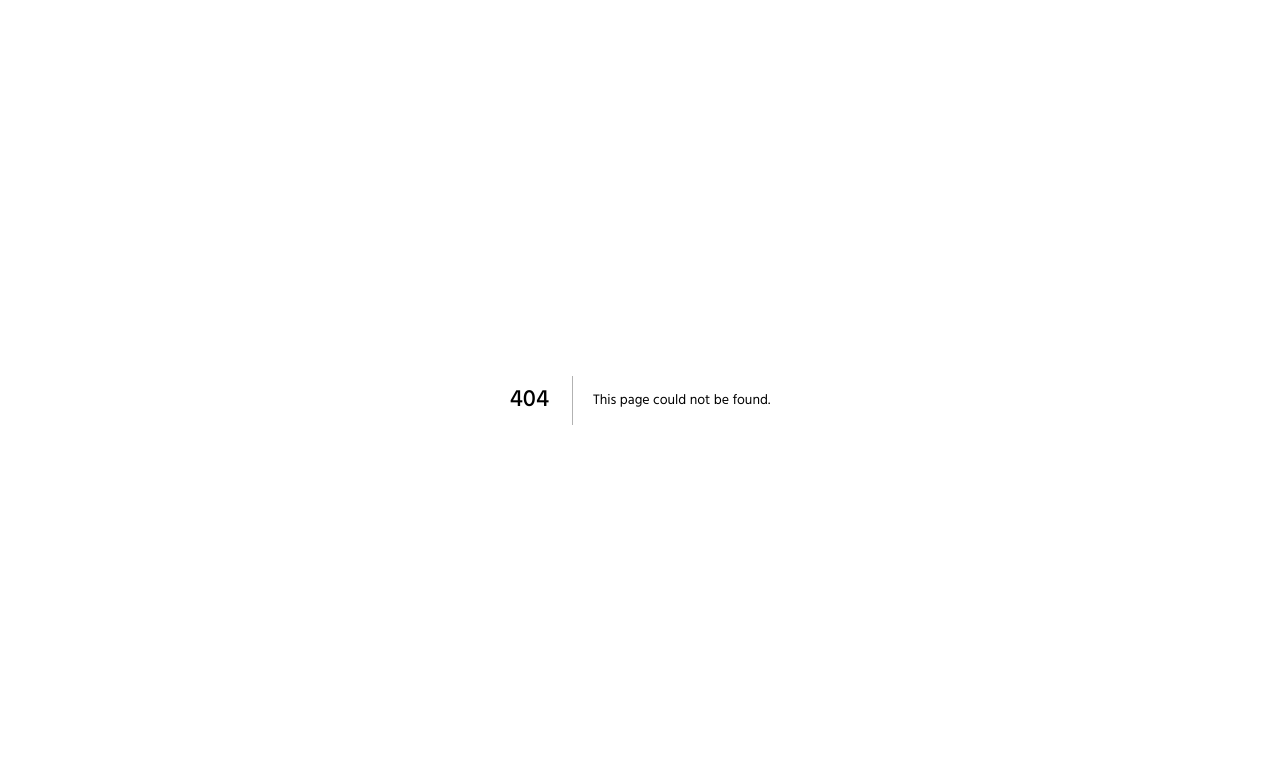
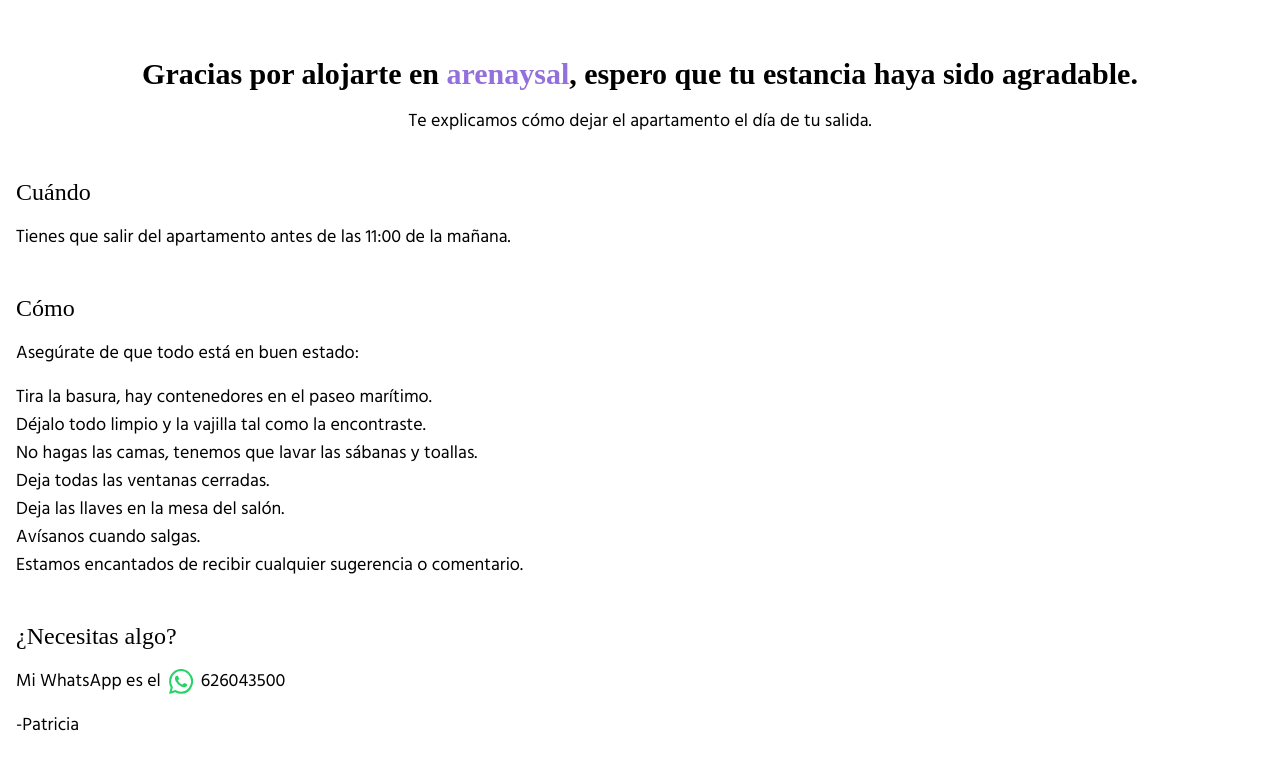
Before and after one commit to pablonete/arenaysal-web, a Next.js app: page /ciao in a window 1280 px wide. Before the commit this address had no page. Shown: the top 770 px of the page. Built offline with nearby package versions, Linux system fonts and the light colour scheme; a web font is replaced by a local one.

Commit message:
Create ciao page for checkout instructions

```diff
--- /dev/null
+++ b/pages/ciao.tsx
@@ -0,0 +1,54 @@
+import Image from "next/image";
+import Head from "next/head";
+import { buildHref } from "../utils/image-url";
+
+export default function Welcome() {
+  return (
+    <div className="container mx-auto p-4">
+      <Head>
+        <title>arenaysal - Checkout</title>
+      </Head>
+      <h1 className="brand-title-font text-3xl font-bold text-center mt-10">
+        Gracias por alojarte en <span className="brand-title">arenaysal</span>, espero que tu estancia haya sido agradable.
+      </h1>
+      <p className="text-center mt-4 text-lg">
+        Te explicamos cómo dejar el apartamento el día de tu salida.
+      </p>
+
+      <h2 className="brand-title-font text-2xl mt-10">Cuándo</h2>
+      <p className="mt-4 text-lg">
+        Tienes que salir del apartamento antes de las 11:00 de la mañana.
+      </p>
+
+      <h2 className="brand-title-font text-2xl mt-10">Cómo</h2>
+      <p className="mt-4 text-lg">
+        Asegúrate de que todo está en buen estado:
+      </p>
+      <p className="mt-4 text-lg">
+        <ul>
+          <li>Tira la basura, hay contenedores en el paseo marítimo.</li>
+          <li>Déjalo todo limpio y la vajilla tal como la encontraste.</li>
+          <li>No hagas las camas, tenemos que lavar las sábanas y toallas.</li>
+          <li>Deja todas las ventanas cerradas.</li>
+          <li>Deja las llaves en la mesa del salón.</li>
+          <li>Avísanos cuando salgas.</li>
+          <li>Estamos encantados de recibir cualquier sugerencia o comentario.</li>
+        </ul>
+      </p>
+      <h2 className="brand-title-font text-2xl mt-10">¿Necesitas algo?</h2>
+
+      <p className="mt-4 text-lg">
+        Mi WhatsApp es el
+        <Image
+          alt="Whatsapp icon"
+          src={buildHref("whatsapp.svg")}
+          width={24}
+          height={24}
+          className="inline-block mx-2"
+        />
+        626043500
+      </p>
+      <p className="mt-4 text-lg">-Patricia</p>
+    </div>
+  );
+}
```
